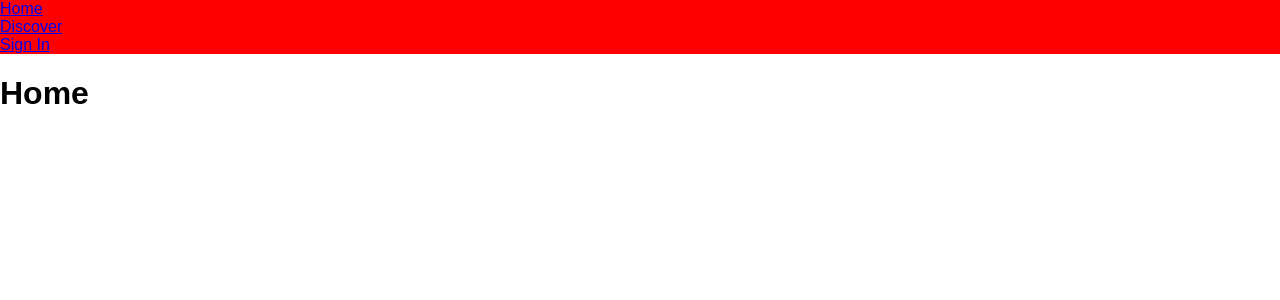
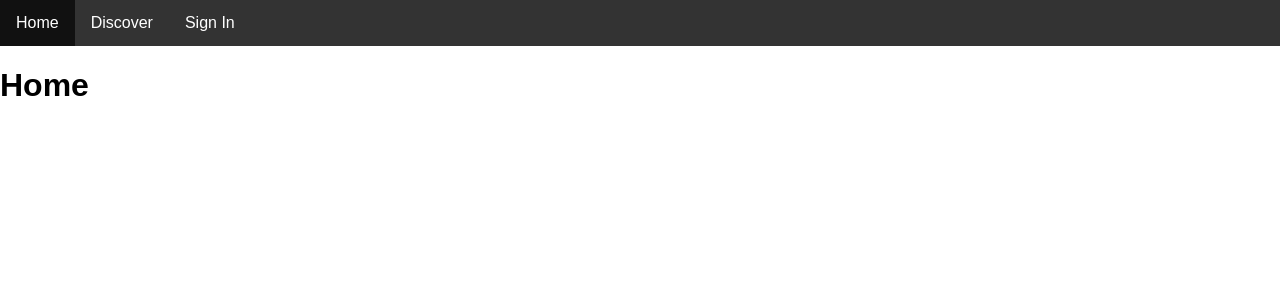
Before and after one commit to olivarity/sidespark-server, a React (Create React App) app: page / in a window 1280 px wide. Shown: the top 300 px of the page. Built offline with nearby package versions, Linux system fonts and the light colour scheme.

Commit message:
Updated nav CSS

```diff
--- a/src/Nav.css
+++ b/src/Nav.css
@@ -1,3 +1,7 @@
-nav {
-  background-color: red;
+.Nav{
+  list-style-type: none;
+  margin: 0;
+  padding: 0;
+  overflow: hidden;
+  background-color: #333;
 }
--- a/src/Nav.js
+++ b/src/Nav.js
@@ -3,11 +3,12 @@ import NavButton from './NavButton.js'
 import './Nav.css';
 
 function Nav () {
+
   return(
-    <nav>
+    <nav className="Nav">
       <NavButton display="Home" to="/" />
       <NavButton display="Discover" to="/discover" />
-      <NavButton display="Sign In" to="/login" />
+      <NavButton className="login" display="Sign In" to="/login" />
     </nav>
   );
 }
--- /dev/null
+++ b/src/NavButton.css
@@ -0,0 +1,19 @@
+.NavButton {
+  float: left;
+}
+
+.NavButton a {
+    display: block;
+    color: white;
+    text-align: center;
+    padding: 14px 16px;
+    text-decoration: none;
+}
+
+.NavButton a:hover {
+    background-color: #111;
+}
+
+.NavButton.login a:hover {
+    background-color: green;
+}
--- a/src/NavButton.js
+++ b/src/NavButton.js
@@ -1,14 +1,16 @@
 import React from 'react';
 import { NavLink } from 'react-router-dom';
+import './NavButton.css'
 
 function NavButton (props) {
   return (
-    <NavLink to={props.to}>
-      <div>
-        {props.display}
-      </div>
-    </NavLink>
+    <div className={'NavButton ' + props.className}>
+      <NavLink to={props.to}>
+          {props.display}
+      </NavLink>
+    </div>
   );
 }
 
+
 export default NavButton
```
